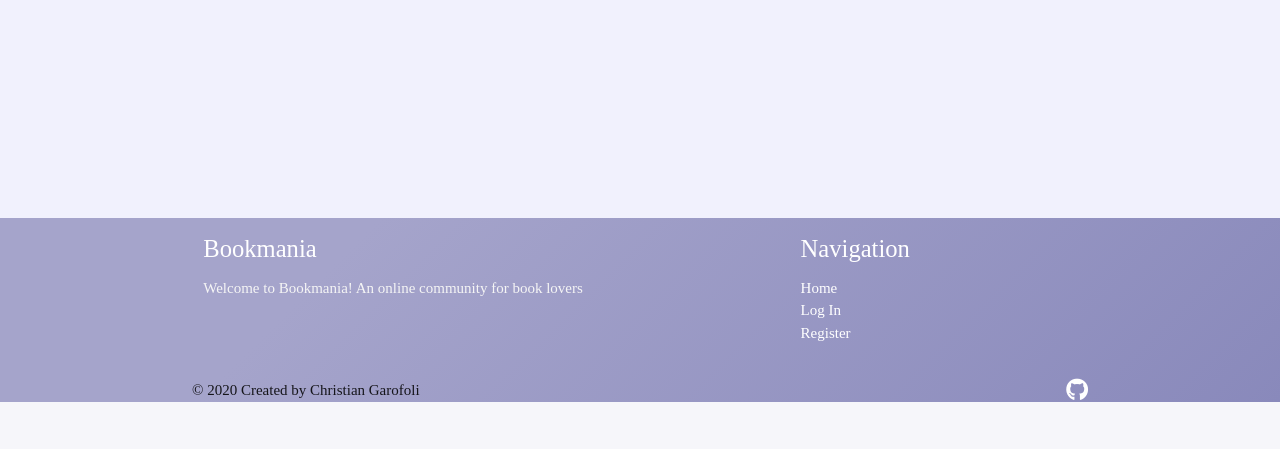
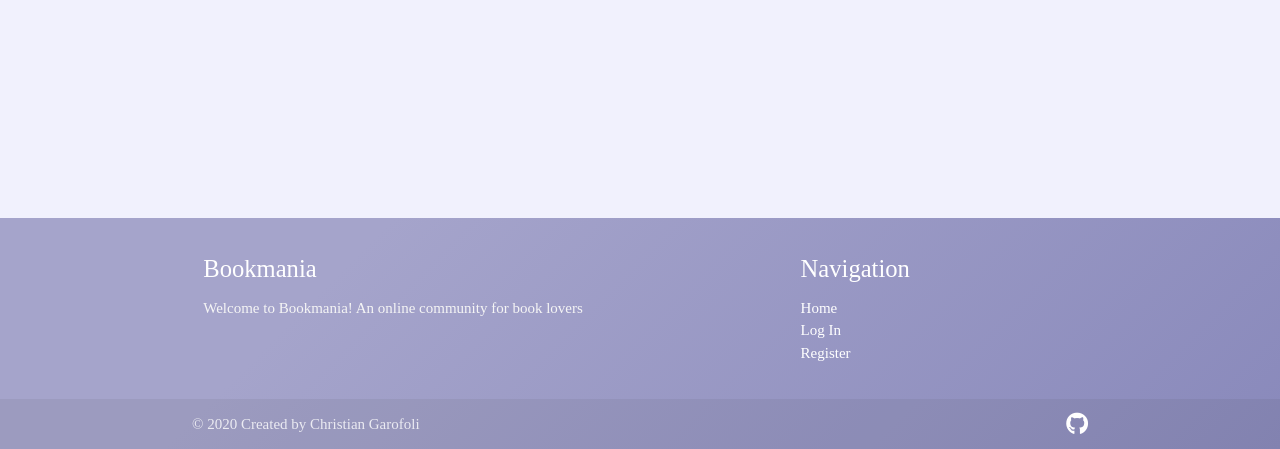
Before and after one commit to chris92vr/Book-mania, a Flask app: page / in a window 1280 px wide. Shown: the part 1118-1567 px from the top of the page. Before the commit the page ends 1520 px from the top, so only its background shows below. Run offline with Flask 2, Linux system fonts and the light colour scheme; data that the repository does not hold is empty; some libraries are stand-ins or nearby versions; some web fonts are replaced.

Commit message:
Added class page-footer

```diff
--- a/templates/sections/footer.html
+++ b/templates/sections/footer.html
@@ -1,5 +1,5 @@
 <!-- Footer -->
-<footer>
+<footer class="page-footer">
    <div class="container">
       <div class="row">
          <div class="col l6 s12">
```
